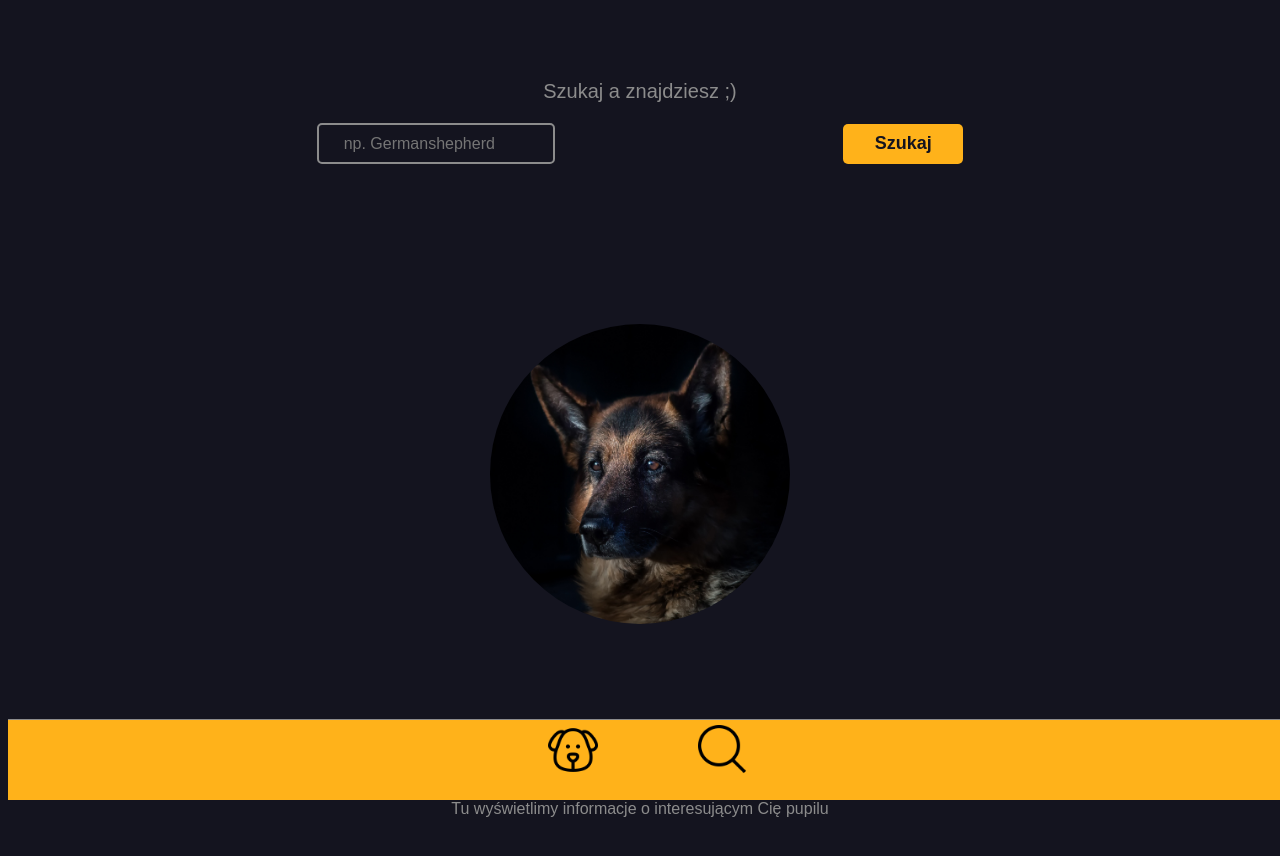
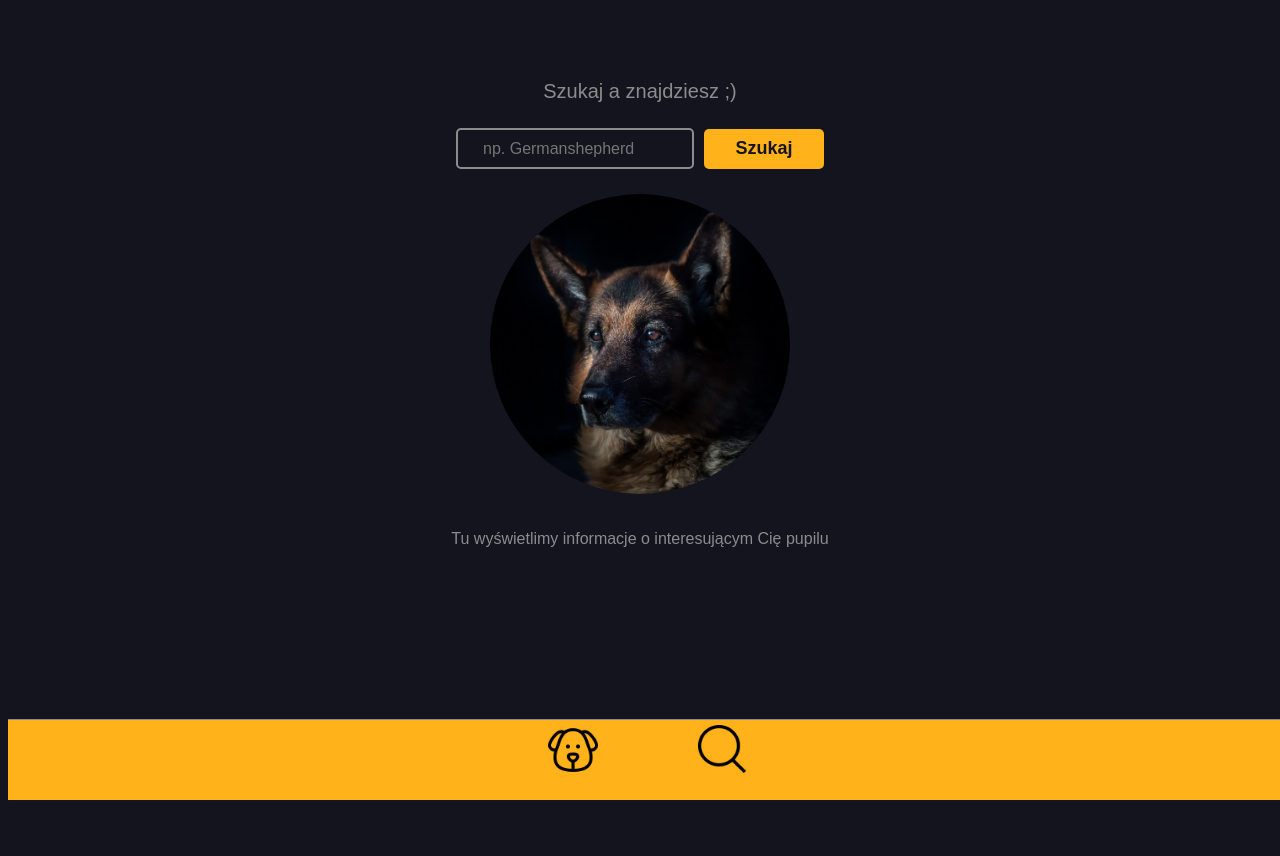
Before and after one commit to JolantaMarszalek/woof, a React (Vite) app in the folder woof-project/: page /dog-search in a window 1280 px wide. Shown: the top 856 px of the page. After the commit the page ends 800 px from the top, so only its background shows below. Built offline with nearby package versions, Linux system fonts and the light colour scheme; no server answers.

Commit message:
Update Styled

```diff
--- a/woof-project/src/components/Dog/Dog.component.tsx
+++ b/woof-project/src/components/Dog/Dog.component.tsx
@@ -60,8 +60,8 @@ function Dog({ dog, subBreed }: DogProps) {
         {dogImage && <img src={dogImage} alt="Dog" />}
       </PhotoDogContainer>
       <TitleDogContainer>
-        {dog}
-        {subBreed && <h3>{subBreed}</h3>}
+        <div>{dog}</div>
+        {subBreed && <div>{subBreed}</div>}
       </TitleDogContainer>
       <TextDogContainer>
         Ten pies to wierny i przyjacielski czworonóg, który świetnie czuje się w
--- a/woof-project/src/components/Dog/Dog.styled.ts
+++ b/woof-project/src/components/Dog/Dog.styled.ts
@@ -1,8 +1,8 @@
 import styled from "styled-components";
 
 export const DogContainer = styled.div`
-  display: column;
-  height: auto;
+  display: flex;
+  flex-direction: column;
 `;
 
 export const PhotoDogContainer = styled.div`
@@ -11,7 +11,7 @@ export const PhotoDogContainer = styled.div`
   height: auto;
   width: auto;
   border-radius: 50%;
-  margin: 10rem;
+  margin: 10px;
   text-transform: capitalize;
   transition: 0.2s linear;
 
@@ -48,9 +48,11 @@ export const TitleDogContainer = styled.div`
   /* flex-direction: column; */
   justify-content: space-evenly;
   align-items: center;
-  margin: 20px;
+  margin: 30px;
   text-transform: capitalize;
   font-weight: bold;
+  justify-content: center;
+  gap: 10px;
 
   @media (max-height: 740px) {
     margin-top: 10px;
@@ -59,16 +61,16 @@ export const TitleDogContainer = styled.div`
 `;
 
 export const TextDogContainer = styled.div`
-  position: static;
+  /* position: static; */
+  margin-left: 20%;
+  margin-right: 20%;
   display: flex;
-  flex-direction: column;
   align-items: center;
   text-align: center;
-  justify-content: space-between;
   font-size: 1rem;
   width: auto;
-  height: 15vh;
-  margin-top: 15px;
+  height: auto;
+  margin-top: 5px;
   font-size: 15px;
   line-height: 1.5;
 
--- a/woof-project/src/components/DogNot/DogNot.styled.ts
+++ b/woof-project/src/components/DogNot/DogNot.styled.ts
@@ -3,14 +3,11 @@ import styled from "styled-components";
 export const DogNotContainer = styled.div`
   display: column;
   height: auto;
-  width: 100%;
-  height: 100%;
-  color: hsl(0, 0%, 55%);
+
   font-size: 20px;
-  background-color: hsl(240, 22%, 10%);
+
   padding: 4rem;
   transition: 0.2s linear;
-  text-align: center;
 `;
 
 export const PhotoDogNotContainer = styled.div`
@@ -19,7 +16,7 @@ export const PhotoDogNotContainer = styled.div`
   height: auto;
   width: auto;
   border-radius: 50%;
-  margin: 10rem;
+  margin: 10px;
   text-transform: capitalize;
   transition: 0.2s linear;
 
@@ -57,6 +54,7 @@ export const TitleDogNotContainer = styled.div`
   justify-content: space-evenly;
   align-items: center;
   margin: 20px;
+  text-align: center;
 
   @media (max-height: 740px) {
     margin-top: 10px;
--- a/woof-project/src/components/Search/Search.styled.ts
+++ b/woof-project/src/components/Search/Search.styled.ts
@@ -12,11 +12,9 @@ export const SearchContainer = styled.div`
 
 export const SearchTitleContainer = styled.div`
   display: flex;
-  /* flex-direction: column; */
   justify-content: space-evenly;
   align-items: center;
-
-  margin: 20px;
+  margin: 25px;
   font-size: 20px;
 
   @media (max-height: 740px) {
@@ -28,9 +26,10 @@ export const SearchTitleContainer = styled.div`
 export const SearchBarContainer = styled.div`
   display: flex;
   flex-direction: row;
-  justify-content: space-evenly;
   align-items: center;
-  margin: 20px;
+  margin: 25px;
+  justify-content: center;
+  gap: 10px;
 
   @media (max-height: 740px) {
     margin-top: 10px;
@@ -49,7 +48,7 @@ export const PhotoContainer = styled.div`
   height: auto;
   width: auto;
   border-radius: 50%;
-  margin: 10rem;
+  margin: 10px;
   text-transform: capitalize;
   transition: 0.2s linear;
 
@@ -85,8 +84,8 @@ export const TextContainer = styled.label`
   justify-content: space-between;
   font-size: 1rem;
   width: auto;
-  height: 15vh;
-  margin-top: 15px;
+  height: auto;
+  margin: 20px;
 
   @media (max-height: 740px) {
     margin-top: 10px;
```
